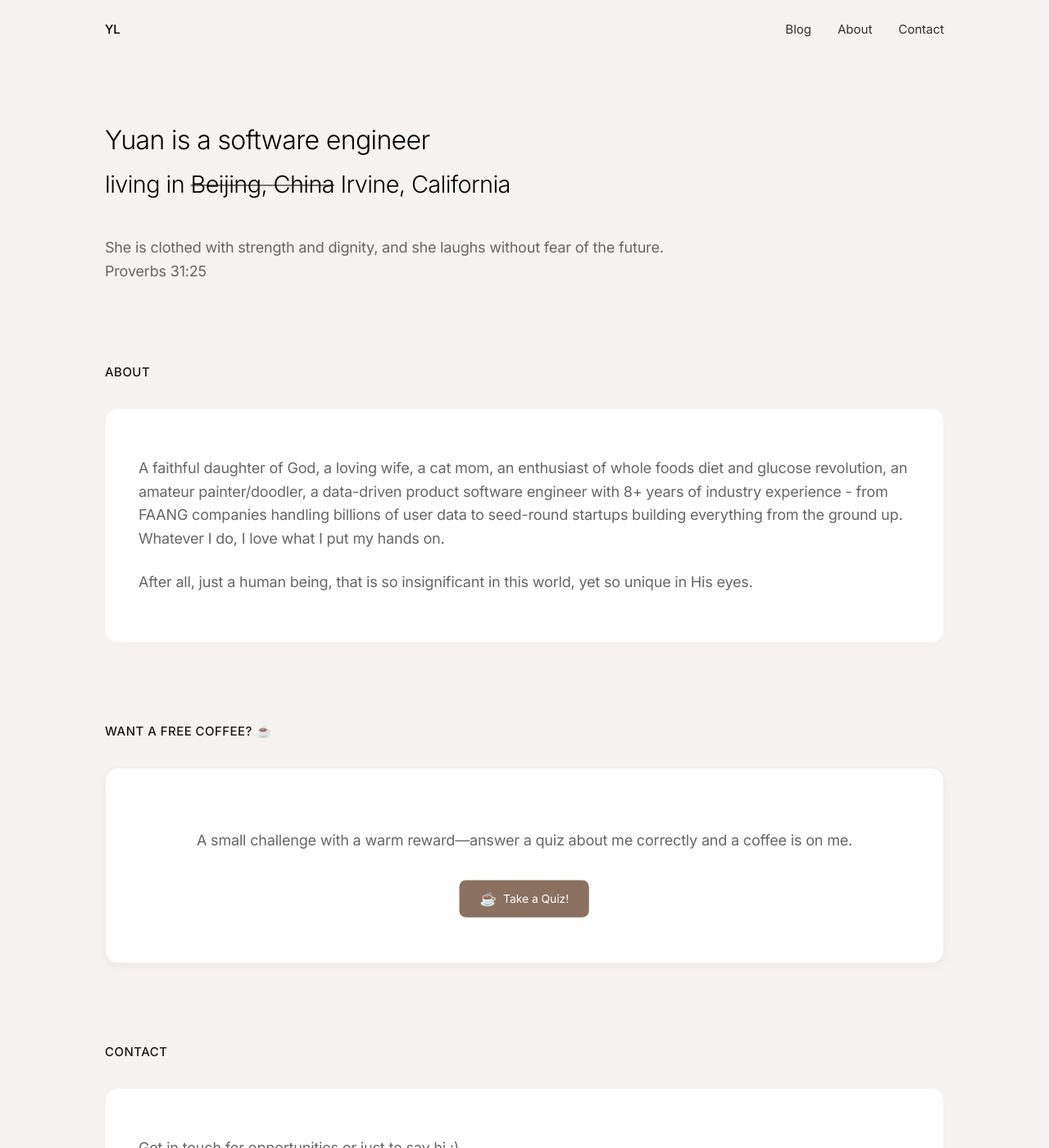
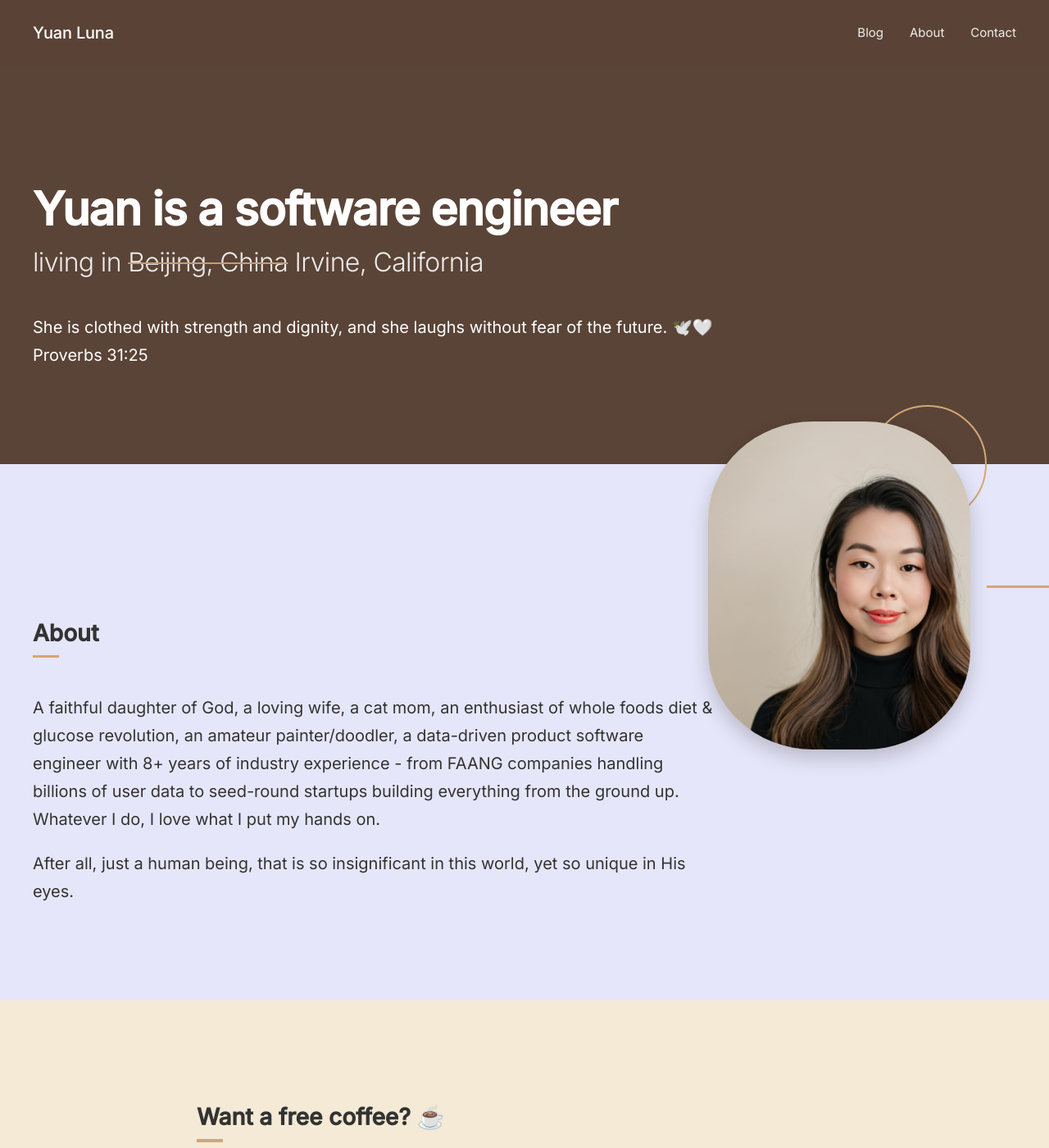
Before and after one commit to YuanFengLuna/yuanfengluna.github.io, a Jekyll site: the page built from index.markdown, in a window 1280 px wide and 1400 px high. Shown: the whole window at 82% size. Built offline with Jekyll 4.4.1, drawn with Linux system fonts in a browser that asks for light colours.

Commit message:
change site styling

```diff
--- a/_layouts/home.html
+++ b/_layouts/home.html
@@ -13,7 +13,7 @@
 <body>
     <div class="nav-container">
         <nav>
-            <div class="nav-logo">YL</div>
+            <div class="nav-logo">Yuan Luna</div>
             <div class="nav-links">
                 <a href="/blog" class="nav-link">Blog</a>
                 <a href="#about" class="nav-link">About</a>
@@ -200,12 +202,22 @@
 
         // Generate QR code for coffee reward
         function generateQR() {
-            const encodedPhone = "KzE5MTczMjcwODg5";
+            // Base64 encoded phone number for privacy
+            const encodedPhone = "KzE5MTczMjcwODg5"; // Your encoded phone number
             const phoneNumber = atob(encodedPhone);
+
             const message = encodeURIComponent("Hi Yuan! I just aced your quiz and would like to claim my free coffee! ☕");
             const smsLink = `sms:${phoneNumber}?body=${message}`;
+
+            // Make sure to use a valid and accessible QR code API
             const qrApiUrl = `https://api.qrserver.com/v1/create-qr-code/?size=150x150&data=${encodeURIComponent(smsLink)}`;
-            document.getElementById('coffee-qr').src = qrApiUrl;
+
+            // Set the image source directly and ensure it's visible
+            const qrImage = document.getElementById('coffee-qr');
+            qrImage.src = qrApiUrl;
+            qrImage.style.display = 'block';
+            qrImage.style.maxWidth = '150px';
+            qrImage.style.margin = '0 auto';
         }
     </script>
 </body>
--- a/assets/css/main.css
+++ b/assets/css/main.css
@@ -1,97 +1,109 @@
-/* Variables */
+/* ----------------------------------------
+   Variables and Base Styles
+---------------------------------------- */
 :root {
-    /* Base colors */
-    --bg-color: #f6f3f0;
-    --text-primary: #000000;
-    --text-secondary: #666666;
+    /* Primary colors */
+    --mocha: #5A4437;
+    --mocha-light: #8A7468;
+    --lavender: #E6E6FA;
+    --lavender-dark: #C2C1D5;
 
-    /* Coffee theme colors */
-    --coffee-dark: #4a3728;
-    --coffee-medium: #8a7160;
-    --coffee-light: #c4b2a0;
-    --coffee-cream: #f6eee0;
+    /* Text colors */
+    --text-on-dark: #FFFFFF;
+    --text-on-light: #333333;
+
+    /* Accent colors */
+    --coffee-cream: #F4EAD5;
+    --coffee-accent: #D4A675;
 }
 
-/* Base styles */
 body {
     margin: 0;
     padding: 0;
     font-family: 'Inter', -apple-system, BlinkMacSystemFont, sans-serif;
-    background-color: var(--bg-color);
-    color: var(--text-primary);
     line-height: 1.6;
     -webkit-font-smoothing: antialiased;
+    background-color: var(--mocha);
+    color: var(--text-on-dark);
 }
 
 main {
-    max-width: 64rem;
-    margin: 0 auto;
-    padding: 8rem 1.5rem 4rem;
+    max-width: 100%;
+    padding-top: 5rem;
 }
 
-/* Typography */
+/* ----------------------------------------
+   Typography
+---------------------------------------- */
 h1 {
+    font-size: 3.5rem;
+    font-weight: 700;
+    line-height: 1.2;
+    margin-bottom: 0.5rem;
+    letter-spacing: -0.02em;
+}
+
+h1:last-of-type {
     font-size: 2rem;
     font-weight: 300;
     line-height: 1.4;
-    letter-spacing: -0.02em;
-    margin-bottom: 0.4rem;
-}
-
-h1:last-of-type {
-    font-size: 1.8rem;
     margin-top: 0.5rem;
-    line-height: 1.6;
     margin-bottom: 2.5rem;
-}
-
-h1+h1 {
-    margin-top: 0;
+    opacity: 0.9;
 }
 
 h2 {
-    font-size: 0.9375rem;
-    font-weight: 500;
+    font-size: 1.75rem;
+    font-weight: 600;
     margin-bottom: 2rem;
-    letter-spacing: 0.03em;
-    color: rgba(0, 0, 0, 0.9);
-    text-transform: uppercase;
+    position: relative;
+    display: inline-block;
+}
+
+h2::after {
+    content: '';
+    position: absolute;
+    bottom: -0.5rem;
+    left: 0;
+    width: 2rem;
+    height: 0.2rem;
+    background-color: var(--coffee-accent);
 }
 
 .intro-text {
-    font-size: 1.125rem;
-    color: var(--text-secondary);
-    line-height: 1.6;
-    letter-spacing: -0.01em;
+    font-size: 1.25rem;
+    line-height: 1.7;
+    max-width: 52rem;
 }
 
-.intro-text+.intro-text {
-    margin-top: 1.5rem;
-}
-
+/* Strikethrough styling */
+h1 .strikethrough,
 del,
 s {
-    text-decoration-color: rgba(0, 0, 0, 0.5);
+    text-decoration: line-through;
+    text-decoration-color: var(--coffee-accent);
     text-decoration-thickness: 2px;
 }
 
-/* Navigation */
+/* ----------------------------------------
+   Navigation
+---------------------------------------- */
 .nav-container {
     position: fixed;
     width: 100%;
     top: 0;
-    background-color: rgba(246, 243, 240, 0.85);
+    background-color: rgba(90, 68, 55, 0.9);
     backdrop-filter: blur(8px);
-    z-index: 10;
+    z-index: 1000;
     transition: box-shadow 0.3s ease;
 }
 
 .nav-container.scrolled {
-    box-shadow: 0 1px 2px rgba(0, 0, 0, 0.03);
+    box-shadow: 0 1px 8px rgba(0, 0, 0, 0.1);
 }
 
 nav {
-    max-width: 64rem;
+    max-width: 1200px;
     margin: 0 auto;
     padding: 1.5rem;
     display: flex;
@@ -100,9 +112,10 @@ nav {
 }
 
 .nav-logo {
-    font-size: 0.9375rem;
+    font-size: 1.25rem;
     font-weight: 500;
     letter-spacing: -0.01em;
+    color: var(--text-on-dark);
 }
 
 .nav-links {
@@ -113,140 +126,199 @@ nav {
 .nav-link {
     font-size: 0.9375rem;
     text-decoration: none;
-    color: inherit;
+    color: var(--text-on-dark);
+    opacity: 0.9;
     transition: all 0.2s ease;
-    opacity: 0.8;
 }
 
 .nav-link:hover {
     opacity: 1;
+    color: var(--coffee-cream);
 }
 
-/* Layout components */
-section {
-    margin-bottom: 6rem;
+/* ----------------------------------------
+   Section Layouts
+---------------------------------------- */
+.hero-section {
+    background-color: var(--mocha);
+    color: var(--text-on-dark);
+    padding: 6rem 1.5rem 14rem;
+    position: relative;
+    overflow: visible;
 }
 
-.card {
-    background: white;
-    border-radius: 1rem;
-    padding: 2.5rem;
-    transition: all 0.2s ease;
-    border: 1px solid rgba(0, 0, 0, 0.03);
-    box-shadow: 0 2px 8px rgba(0, 0, 0, 0.02);
+.about-section {
+    background-color: var(--lavender);
+    color: var(--text-on-light);
+    padding: 10rem 1.5rem 6rem;
+    position: relative;
+    margin-top: -8rem;
+    z-index: 5;
 }
 
-.card:hover {
-    transform: translateY(-2px);
-    box-shadow: 0 4px 12px rgba(0, 0, 0, 0.03);
-}
-
-/* Contact section */
-.contact-link {
-    display: inline-block;
-    font-size: 1.125rem;
-    color: inherit;
-    text-decoration: none;
-    transition: all 0.2s ease;
-    padding: 0.5rem 0;
+.quiz-section {
+    background-color: var(--coffee-cream);
+    color: var(--text-on-light);
+    padding: 6rem 1.5rem;
     position: relative;
 }
 
-.contact-link:after {
-    content: '';
-    position: absolute;
-    width: 100%;
-    height: 1px;
-    bottom: 0;
-    left: 0;
-    background-color: currentColor;
-    transform: scaleX(0);
-    transform-origin: right;
-    transition: transform 0.3s ease;
+.contact-section {
+    background-color: var(--mocha-light);
+    color: var(--text-on-dark);
+    padding: 6rem 1.5rem 8rem;
+    position: relative;
 }
 
-.contact-link:hover:after {
-    transform: scaleX(1);
-    transform-origin: left;
+.hero-content,
+.about-content {
+    max-width: 1200px;
+    margin: 0 auto;
+    position: relative;
+    z-index: 2;
 }
 
-.contact-link:hover {
-    opacity: 0.6;
+.quiz-content,
+.contact-content {
+    max-width: 800px;
+    margin: 0 auto;
+    position: relative;
+    z-index: 2;
 }
 
-/* Quiz Container and Entrance */
-.quiz-card {
-    border: 1px solid rgba(74, 55, 40, 0.08);
-    box-shadow: 0 4px 12px rgba(74, 55, 40, 0.05);
+/* ----------------------------------------
+   Portrait Styling
+---------------------------------------- */
+.portrait-container {
+    position: absolute;
+    right: 0;
+    bottom: -220px;
+    z-index: 100;
+    width: 100%;
+    pointer-events: none;
 }
 
-.quiz-card:hover {
-    box-shadow: 0 6px 16px rgba(74, 55, 40, 0.08);
+.portrait-wrapper {
+    position: relative;
+    width: 320px;
+    height: 400px;
+    margin: 0 auto;
+    right: -30%;
+}
+
+.portrait {
+    width: 320px;
+    height: 400px;
+    object-fit: cover;
+    object-position: top center;
+    border-radius: 40% 40% 40% 40% / 30% 30% 30% 30%;
+    box-shadow: 0 10px 25px rgba(0, 0, 0, 0.2);
+    pointer-events: auto;
+}
+
+.portrait-decorator {
+    position: absolute;
+    top: -20px;
+    right: -20px;
+    width: 140px;
+    height: 140px;
+    border: 2px solid var(--coffee-accent);
+    border-radius: 50%;
+    z-index: -1;
+}
+
+.portrait-line {
+    position: absolute;
+    width: 100px;
+    height: 3px;
+    background-color: var(--coffee-accent);
+    top: 50%;
+    right: -120px;
+}
+
+/* ----------------------------------------
+   Quiz Styling
+---------------------------------------- */
+.quiz-card {
+    background-color: rgba(255, 255, 255, 0.7);
+    border-radius: 1rem;
+    padding: 2rem;
+    box-shadow: 0 4px 16px rgba(0, 0, 0, 0.08);
+    margin-top: 2rem;
 }
 
 #quiz-entrance {
     text-align: center;
-    padding: 1rem 0;
+    padding: 1rem;
 }
 
+#quiz-summary {
+    text-align: center;
+    padding: 1.5rem 0;
+}
+
+.quiz-prompt {
+    font-size: 1.25rem;
+    font-weight: 500;
+    margin-bottom: 1.5rem;
+    color: var(--text-on-light);
+}
+
+#quiz-summary .quiz-prompt {
+    font-size: 1.5rem;
+}
+
+.score-message {
+    font-size: 1.25rem;
+    margin-bottom: 2rem;
+    text-align: center;
+}
+
+/* Quiz buttons */
 #start-quiz-btn {
-    margin-top: 1rem;
-    background-color: var(--coffee-medium);
+    background-color: var(--mocha);
+    color: var(--text-on-dark);
+    border: none;
+    padding: 0.875rem 1.75rem;
+    border-radius: 2rem;
+    font-size: 1rem;
+    font-weight: 500;
+    cursor: pointer;
+    transition: all 0.3s ease;
     display: inline-flex;
     align-items: center;
     gap: 0.5rem;
-    animation: pulse 2s infinite;
-}
-
-#start-quiz-btn:before {
-    content: "☕";
-    font-size: 1rem;
+    margin-top: 1.5rem;
 }
 
 #start-quiz-btn:hover {
+    background-color: var(--mocha-light);
     transform: translateY(-2px);
-    box-shadow: 0 4px 8px rgba(0, 0, 0, 0.1);
-}
-
-/* Quiz Questions and Options */
-.quiz-prompt {
-    font-size: 1.125rem;
-    font-weight: 400;
-    margin-bottom: 1.5rem;
+    box-shadow: 0 4px 12px rgba(90, 68, 55, 0.2);
 }
 
 .quiz-options {
     display: flex;
     gap: 1rem;
     margin-bottom: 1.5rem;
+    width: 100%;
 }
 
 .quiz-option {
-    padding: 0.75rem 1.5rem;
-    background-color: var(--coffee-cream);
-    border: 1px solid rgba(74, 55, 40, 0.1);
+    background-color: white;
+    border: 1px solid rgba(90, 68, 55, 0.2);
+    padding: 1rem 1.5rem;
     border-radius: 0.5rem;
     font-size: 1rem;
-    font-family: inherit;
-    color: var(--coffee-dark);
-    cursor: pointer;
     transition: all 0.3s ease;
     flex: 1;
+    text-align: center;
+    cursor: pointer;
 }
 
 .quiz-option:hover {
-    background-color: var(--coffee-light);
-    border-color: var(--coffee-medium);
+    background-color: var(--lavender);
     transform: translateY(-2px);
-}
-
-.quiz-option.disabled {
-    opacity: 0.6;
-    cursor: default;
-}
-
-.quiz-option.disabled:hover {
-    transform: none;
 }
 
 .quiz-option.correct-answer {
@@ -261,179 +333,139 @@ section {
     color: #be6a5b;
 }
 
-/* Quiz Summary and Results */
-#quiz-summary {
+.quiz-reset,
+#try-again-btn {
+    display: inline-block;
+    background-color: var(--mocha);
+    color: white;
+    font-size: 1rem;
+    padding: 0.75rem 2rem;
+    border-radius: 2rem;
+    border: none;
+    cursor: pointer;
+    transition: all 0.2s ease;
+    margin: 2rem auto 0;
+}
+
+.quiz-reset:hover,
+#try-again-btn:hover {
+    background-color: var(--mocha-light);
+    transform: translateY(-2px);
+}
+
+/* Coffee reward */
+.coffee-reward {
+    background-color: var(--coffee-cream);
+    border-radius: 0.75rem;
+    padding: 1.5rem;
+    margin: 1.5rem auto;
+    max-width: 300px;
+}
+
+.qr-container {
+    margin: 1.5rem auto;
     text-align: center;
 }
 
-.quiz-reset {
-    margin: 1rem auto 0;
-    padding: 0.75rem 1.5rem;
-    background-color: var(--coffee-cream);
-    border: 1px solid rgba(74, 55, 40, 0.1);
-    border-radius: 0.5rem;
-    font-size: 1rem;
-    font-family: inherit;
-    color: var(--coffee-dark);
-    cursor: pointer;
-    transition: all 0.2s ease;
-    display: inline-flex;
-    align-items: center;
-    gap: 0.5rem;
-}
-
-.quiz-reset:hover {
-    background-color: var(--coffee-light);
-}
-
-.quiz-reset:before {
-    content: "☕";
-    font-size: 1rem;
-}
-
-/* Coffee Reward and Animation */
-.coffee-win {
-    position: relative;
-    display: inline-block;
-}
-
-.coffee-win:after {
-    content: "☕";
-    position: absolute;
-    top: -30px;
-    left: 45%;
-    transform: translateX(-50%);
-    font-size: 2rem;
-    animation: steam 2s ease-in-out infinite;
-    opacity: 0;
-    z-index: 2;
-}
-
-.coffee-reward {
-    margin-top: 1rem;
-    padding: 1rem;
-    background-color: var(--coffee-cream);
-    border-radius: 0.5rem;
-    text-align: center;
-    display: none;
-}
-
-.coffee-reward p {
-    margin-bottom: 1rem;
-}
-
-.coffee-reward-button {
-    background-color: var(--coffee-medium);
-    color: white;
-    border: none;
-    padding: 0.75rem 1.5rem;
-    border-radius: 0.5rem;
-    font-family: inherit;
-    cursor: pointer;
-    transition: all 0.2s ease;
-}
-
-.coffee-reward-button:hover {
-    background-color: var(--coffee-dark);
-}
-
-/* QR Code */
-.qr-container {
-    margin: 20px 0;
-}
-
 #coffee-qr {
-    max-width: 180px;
-    border-radius: 10px;
+    display: block;
+    max-width: 150px;
+    height: auto;
+    margin: 0 auto;
+    border-radius: 8px;
     box-shadow: 0 2px 8px rgba(0, 0, 0, 0.1);
 }
 
-.small-text {
-    font-size: 0.85rem;
-    margin-bottom: 0.5rem;
-    opacity: 0.8;
+/* ----------------------------------------
+   Contact Link
+---------------------------------------- */
+.contact-link {
+    display: inline-block;
+    color: var(--text-on-dark);
+    text-decoration: none;
+    font-size: 1.25rem;
+    position: relative;
+    padding-bottom: 0.25rem;
 }
 
-/* Animations */
-@keyframes pulse {
-    0% {
-        transform: scale(1);
-    }
+.contact-link::after {
+    content: '';
+    position: absolute;
+    bottom: 0;
+    left: 0;
+    width: 100%;
+    height: 1px;
+    background-color: currentColor;
+    transform: scaleX(0);
+    transform-origin: right;
+    transition: transform 0.3s ease;
+}
 
-    50% {
-        transform: scale(1.05);
-    }
+.contact-link:hover::after {
+    transform: scaleX(1);
+    transform-origin: left;
+}
 
-    100% {
-        transform: scale(1);
+/* ----------------------------------------
+   Responsive Styles
+---------------------------------------- */
+@media (max-width: 1200px) {
+    .portrait-wrapper {
+        right: -25%;
     }
 }
 
-@keyframes steam {
-    0% {
-        opacity: 0;
-        transform: translateY(0px) scale(1);
+@media (max-width: 992px) {
+    .portrait-wrapper {
+        right: -15%;
+        width: 280px;
+        height: 350px;
     }
 
-    25% {
-        opacity: 0.5;
-        transform: translateY(-5px) scale(1.05);
-    }
-
-    50% {
-        opacity: 0.7;
-        transform: translateY(-10px) scale(1.1);
-    }
-
-    75% {
-        opacity: 0.5;
-        transform: translateY(-15px) scale(1.05);
-    }
-
-    100% {
-        opacity: 0;
-        transform: translateY(-20px) scale(1);
+    .portrait {
+        width: 280px;
+        height: 350px;
     }
 }
 
-/* Responsive Styles */
 @media (max-width: 768px) {
-
-    /* Layout adjustments */
-    main {
-        padding: 6rem 1rem 2rem;
-    }
-
-    section {
-        margin-bottom: 4rem;
-    }
-
-    .card {
-        padding: 2rem;
-    }
-
-    /* Typography adjustments */
     h1 {
-        font-size: 1.8rem;
-        line-height: 1.3;
+        font-size: 2.5rem;
     }
 
     h1:last-of-type {
-        font-size: 1.5rem;
-        line-height: 1.3;
+        font-size: 1.75rem;
     }
 
     .intro-text {
-        font-size: 1rem;
+        font-size: 1.125rem;
     }
 
-    /* Navigation adjustments */
-    nav {
-        padding: 1rem;
+    .hero-section,
+    .quiz-section,
+    .contact-section {
+        padding: 4rem 1.5rem;
     }
 
-    .nav-links {
-        gap: 1rem;
+    .hero-section {
+        padding-bottom: 12rem;
+    }
+
+    .about-section {
+        margin-top: -6rem;
+        padding-top: 8rem;
+        padding-bottom: 4rem;
+    }
+
+    .portrait-wrapper {
+        right: -5%;
+        width: 240px;
+        height: 300px;
+    }
+
+    .portrait {
+        width: 240px;
+        height: 300px;
     }
 }
 
@@ -441,18 +473,29 @@ section {
     .quiz-options {
         flex-direction: column;
     }
+
+    .quiz-option {
+        width: 100%;
+        margin-bottom: 0.75rem;
+    }
+}
+
+@media (max-width: 576px) {
+    .portrait-wrapper {
+        right: 0;
+    }
 }
 
 @media (max-width: 480px) {
-    .nav-links {
-        gap: 0.75rem;
+    h1 {
+        font-size: 2rem;
     }
 
-    h1 {
+    h1:last-of-type {
         font-size: 1.5rem;
     }
 
-    h1:last-of-type {
-        font-size: 1.3rem;
+    h2 {
+        font-size: 1.5rem;
     }
 }
--- a/index.markdown
+++ b/index.markdown
@@ -2,21 +2,33 @@
 layout: home
 ---
 
-# Yuan is a software engineer
+<section class="hero-section">
+  <div class="hero-content">
+    <h1>Yuan is a software engineer</h1>
+    <h1>living in <span class="strikethrough">Beijing, China</span> Irvine, California</h1>
 
-# living in ~~Beijing, China~~ Irvine, California
+    <p class="intro-text">
+      She is clothed with strength and dignity, and she laughs without fear of the future. 🕊️🤍 <br>Proverbs 31:25
+    </p>
+  </div>
 
-<section class="intro">
-  <p class="intro-text">
-    She is clothed with strength and dignity, and she laughs without fear of the future. <br>Proverbs 31:25
-  </p>
+  <!-- Portrait with absolute positioning -->
+  <div class="portrait-container">
+    <div class="portrait-wrapper">
+      <img src="/assets/images/portrait.jpg" alt="Yuan's portrait" class="portrait">
+      <!-- Separate elements for decorators -->
+      <div class="portrait-decorator"></div>
+      <div class="portrait-line"></div>
+    </div>
+  </div>
 </section>
 
-<section id="about">
-  <h2>About</h2>
-  <div class="card">
+<!-- About section with negative margin -->
+<section id="about" class="about-section">
+  <div class="about-content">
+    <h2>About</h2>
     <p class="intro-text">
-      A faithful daughter of God, a loving wife, a cat mom, an enthusiast of whole foods diet and glucose revolution, an amateur painter/doodler, a data-driven product software engineer with 8+ years of industry experience - from FAANG companies handling billions of user data to seed-round startups building everything from the ground up. Whatever I do, I love what I put my hands on.
+      A faithful daughter of God, a loving wife, a cat mom, an enthusiast of whole foods diet & glucose revolution, an amateur painter/doodler, a data-driven product software engineer with 8+ years of industry experience - from FAANG companies handling billions of user data to seed-round startups building everything from the ground up. Whatever I do, I love what I put my hands on.
     </p>
     <p class="intro-text">
       After all, just a human being, that is so insignificant in this world, yet so unique in His eyes.
@@ -24,43 +36,45 @@ layout: home
   </div>
 </section>
 
-<section>
-  <h2>Want a free coffee? ☕️</h2>
-  <div class="card quiz-card">
-    <!-- Quiz Entrance -->
-    <div id="quiz-entrance">
-      <p class="intro-text">A small challenge with a warm reward—answer a quiz about me correctly and a coffee is on me.</p>
-      <button id="start-quiz-btn" class="coffee-reward-button" onclick="startQuiz()">Take a Quiz!</button>
-    </div>
+<section class="quiz-section">
+  <div class="quiz-content">
+    <h2>Want a free coffee? ☕️</h2>
+    <div class="quiz-card">
+      <!-- Quiz Entrance -->
+      <div id="quiz-entrance">
+        <p class="intro-text">A small challenge with a warm reward—answer a quiz about me correctly and a coffee is on me.</p>
+        <button id="start-quiz-btn" class="coffee-reward-button" onclick="startQuiz()">Take a Quiz!</button>
+      </div>
 
-    <!-- Quiz Container - Questions will be generated dynamically -->
-    <div id="quiz-container" style="display: none;">
-      <!-- Questions will be inserted here -->
-      <div id="question-container"></div>
+      <!-- Quiz Container - Questions will be generated dynamically -->
+      <div id="quiz-container" style="display: none;">
+        <!-- Questions will be inserted here -->
+        <div id="question-container"></div>
 
-      <!-- Quiz Results -->
-      <div id="quiz-summary" style="display: none;">
-        <p class="quiz-prompt">Your score: <span id="score">0</span>/<span id="total-questions">0</span></p>
-        <p class="intro-text" id="score-message"></p>
+        <!-- Quiz Results -->
+        <div id="quiz-summary" style="display: none;">
+          <p class="quiz-prompt">Your score: <span id="score">0</span>/<span id="total-questions">0</span></p>
+          <p class="score-message" id="score-message"></p>
 
-        <!-- Coffee reward section (shows only for perfect score) -->
-        <div id="coffee-reward" class="coffee-reward">
-          <p>Claim your free coffee:</p>
-          <div class="qr-container">
-            <img id="coffee-qr" src="" alt="QR code to claim coffee">
+          <!-- Coffee reward section (shows only for perfect score) -->
+          <div id="coffee-reward" class="coffee-reward">
+            <p>Claim your free coffee:</p>
+            <div class="qr-container">
+              <img id="coffee-qr" src="" alt="QR code to claim coffee">
+            </div>
           </div>
+
+          <button id="try-again-btn" class="quiz-reset" onclick="resetQuiz()">Try Again</button>
         </div>
-
-        <button id="try-again-btn" class="quiz-reset" onclick="resetQuiz()">Try Again</button>
       </div>
     </div>
 
   </div>
 </section>
 
-<section id="contact">
-  <h2>Contact</h2>
-  <div class="card">
+<section id="contact" class="contact-section">
+  <div class="contact-content">
+    <h2>Contact</h2>
     <p class="intro-text">Get in touch for opportunities or just to say hi :)</p>
     <a href="mailto:yuanfengluna@gmail.com" class="contact-link">yuanfengluna@gmail.com</a>
   </div>
```
Also changed, not shown: other parts of _layouts/home.html (+2 -0 lines), assets/images/portrait.JPG (added).
